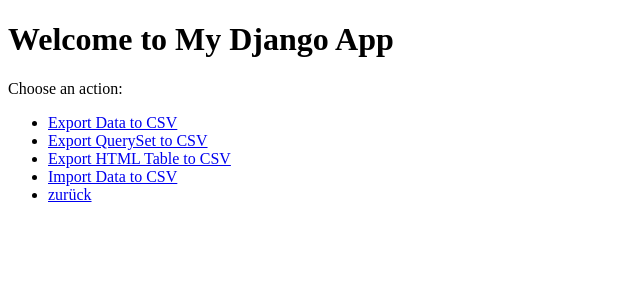
After one commit to pumucklll/HACCP, a Django app: page /home/ in a window 1280 px wide. The commit adds this page. Shown: the top 300 px of the page, without its empty margins (0-640 px from the left). Run offline with Django 5.2, Linux system fonts and the light colour scheme.

Commit message:
6  In-Export inzugefügt fehler inport

```diff
--- /dev/null
+++ b/haccp/forms.py
@@ -0,0 +1,5 @@
+from django import forms
+
+
+class CSVImportForm(forms.Form):
+    csv_file = forms.FileField()
--- a/haccp/urls.py
+++ b/haccp/urls.py
@@ -3,7 +3,13 @@ from . import views
 
 urlpatterns = [
     path("", views.AllToDos.as_view(), name="index"),
-    path("today/", views.TodayToDos.as_view(), name="today")
+    path("today/", views.TodayToDos.as_view(), name="today"),
+    # import export
+    path('home/', views.home, name='csv/home'),
+    path('export-csv/', views.export_csv, name='cvs/export_csv'),
+    path('export-query-to-csv/', views.export_query_to_csv, name='cvs/export_query_to_csv'),
+    path('export-html-to-csv/', views.export_html_to_csv, name='cvs/export_html_to_csv'),
+    path('import-csv/', views.import_csv, name='cvs/import_csv'),
 ]
 
 #/admin/haccp/todoitem/add/
--- a/haccp/views.py
+++ b/haccp/views.py
@@ -1,18 +1,120 @@
 import datetime
 from django.views.generic import ListView
 from .models import Audit_Ereignis
+from django.http import HttpResponse
+from django.shortcuts import render
+from bs4 import BeautifulSoup
+from .models import Checkliste, ObjektOrt, Audit, MangelArt, Benutzer, Audit_Ereignis
+from django.shortcuts import render, redirect
+from .forms import CSVImportForm
+import csv
 
 
 class AllToDos(ListView):
     model = Audit_Ereignis
     template_name = "index.html"
 
-  #  def get_queryset(self):
- #       return ToDoItem.objects.filter(due_date__gte=datetime.date.today())
+
+#  def get_queryset(self):
+#       return ToDoItem.objects.filter(due_date__gte=datetime.date.today())
 
 class TodayToDos(ListView):
     model = Audit_Ereignis
     template_name = "today.html"
 
- #   def get_queryset(self):
- #       return ToDoItem.objects.filter(due_date=datetime.date.today())
+
+#   def get_queryset(self):
+#       return ToDoItem.objects.filter(due_date=datetime.date.today())
+
+
+# Import export
+def home(request):
+    return render(request, 'csv/home.html')
+
+
+def export_csv(request):
+    # Your data retrieval logic goes here
+    data = [
+        ['Name', 'Age', 'Email'],
+        ['John Doe', 30, 'john@example.com'],
+        ['Jane Smith', 25, 'jane@example.com'],
+        # Add your data here
+    ]
+
+    response = HttpResponse(content_type='text/csv')
+    response['Content-Disposition'] = 'attachment; filename="exported_data.csv"'
+
+    writer = csv.writer(response)
+    for row in data:
+        writer.writerow(row)
+
+    return response
+
+
+
+
+def export_query_to_csv(request):
+    data = Audit_Ereignis.objects.all()
+
+    response = HttpResponse(content_type='text/csv')
+    response['Content-Disposition'] = 'attachment; filename="Export_Audit_Ereignis.csv"'
+
+    writer = csv.writer(response)
+    writer.writerow(['checkliste', 'objektort', 'pruefpunkt', 'ok', 'mangel', 'frist', 'behoben', 'von'])  # CSV header
+
+    for audit in data:
+        writer.writerow([audit.checkliste, audit.objektort, audit.pruefpunkt, audit.ok,
+                         audit.mangel, audit.frist, audit.behoben, audit.von])
+
+    return response
+
+
+def export_html_to_csv(request):
+    html = """
+    <!-- Your HTML table content here -->
+    """
+    soup = BeautifulSoup(html, 'html.parser')
+    data = []
+
+    for row in soup.find_all('tr'):
+        cols = row.find_all('td')
+        data.append([col.text for col in cols])
+
+    response = HttpResponse(content_type='text/csv')
+    response['Content-Disposition'] = 'attachment; filename="/table_data.csv"'
+
+    writer = csv.writer(response)
+    for row in data:
+        writer.writerow(row)
+
+    return response
+
+
+# views.py
+
+
+def import_csv(request):
+    if request.method == 'POST':
+        form = CSVImportForm(request.POST, request.FILES)
+        if form.is_valid():
+            csv_file = request.FILES['csv_file'].read().decode('utf-8').splitlines()
+            csv_reader = csv.DictReader(csv_file, delimiter=",")
+
+            for row in csv_reader:
+                Audit_Ereignis.objects.create(
+                    checkliste=row["checkliste"],
+                    objektort=row['objektort'],
+                    pruefpunkt=row['pruefpunkt'],
+                    ok=row['ok'],
+                    mangel=row['mangel'],
+                    frist=row['frist'],
+                    behoben=row['behoben'],
+                    von=['ok'],
+
+                )
+
+            return redirect('csv/home')  # Redirect to a success page
+    else:
+        form = CSVImportForm()
+
+    return render(request, 'csv/import.html', {'form': form})
--- a/templates/base.html
+++ b/templates/base.html
@@ -49,6 +49,7 @@
             <a class="button" href='{% url "index" %}'>All tasks</a>
             <a class="button" href='{% url "today" %}'>Today</a>
             <a class="button" href='{% url "admin:index" %}'>neuer Eintrag</a>
+            <a class="button" href='{% url "csv/home" %}'>In-Export</a>
 
         </div>
 
--- /dev/null
+++ b/templates/csv/home.html
@@ -0,0 +1,20 @@
+<!DOCTYPE html>
+<html lang="en">
+<head>
+    <meta charset="UTF-8">
+    <title>My Django App</title>
+</head>
+<body>
+    <h1>Welcome to My Django App</h1>
+    <p>Choose an action:</p>
+    <ul>
+        <li><a href="{% url 'cvs/export_csv' %}">Export Data to CSV</a></li>
+        <li><a href="{% url 'cvs/export_query_to_csv' %}">Export QuerySet to CSV</a></li>
+        <li><a href="{% url 'cvs/export_html_to_csv' %}">Export HTML Table to CSV</a></li>
+        <li><a href="{% url 'cvs/import_csv' %}">Import Data to CSV</a></li>
+        <li><a href="{% url 'index' %}">zurück</a></li>
+        <!-- Add more links to other features as needed -->
+    </ul>
+
+</body>
+</html>
--- /dev/null
+++ b/templates/csv/import.html
@@ -0,0 +1,5 @@
+<form method="post" enctype="multipart/form-data">
+    {% csrf_token %}
+    {{ form.as_p }}
+    <button type="submit">Import CSV</button>
+</form>
```
